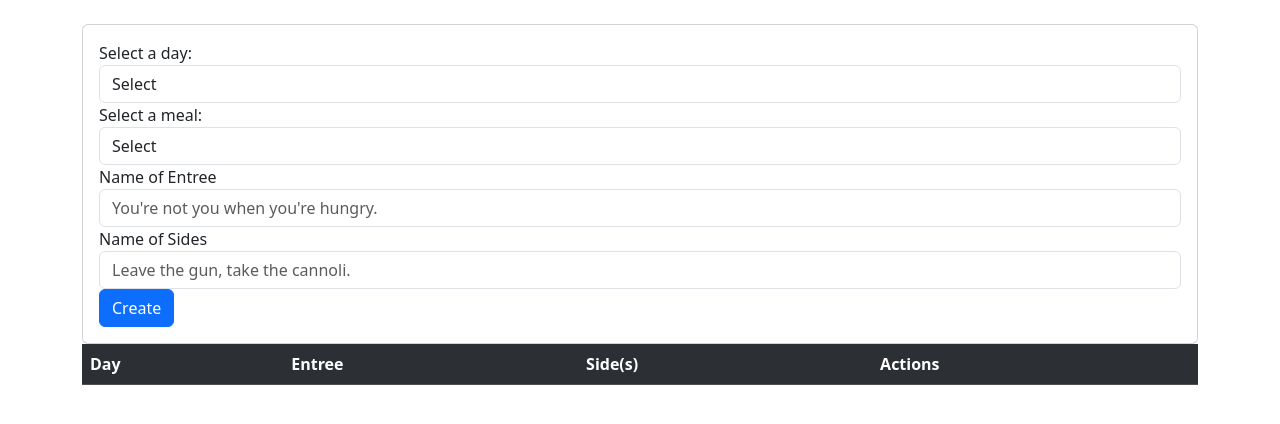
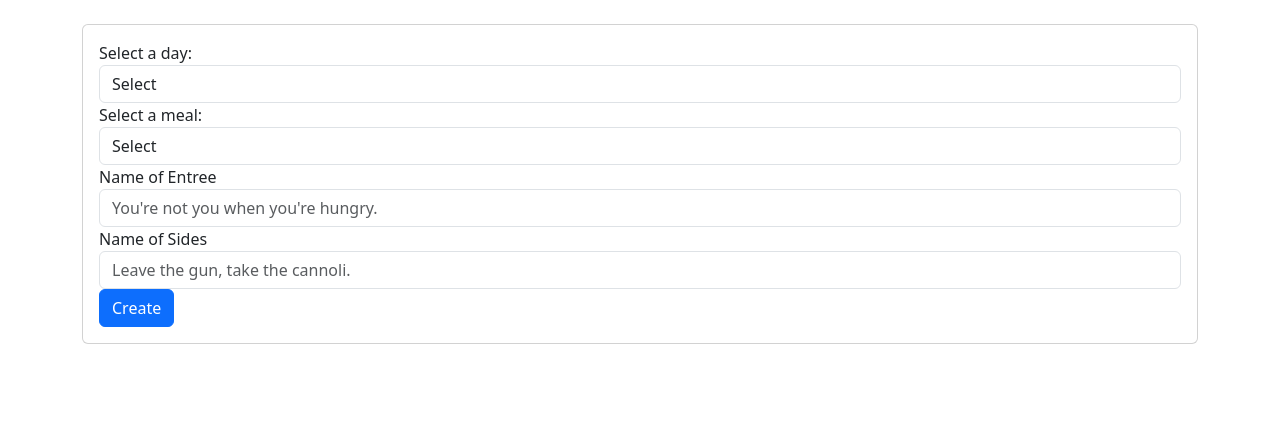
Before and after one commit to HeavensLanding/Weekly-Menu, a website: page index.html in a window 1280 px wide. Drawn offline with nearby package versions, Linux system fonts and the light colour scheme.

Commit message:
table div changed for dynamic input

```diff
--- a/index.html
+++ b/index.html
@@ -63,14 +63,9 @@
             </div>
         </div>
 
-        <table id="list" class="table table-dark table-striped">
-            <tr>
-                <th>Day</th>
-                <th>Entree</th>
-                <th>Side(s)</th>
-                <th>Actions</th>
-            </tr>
-        </table>
+<div id="tables-container">
+    <!--Dynamic table added here from user input-->
+</div>
 
 
     <!--Scripts-->
```
